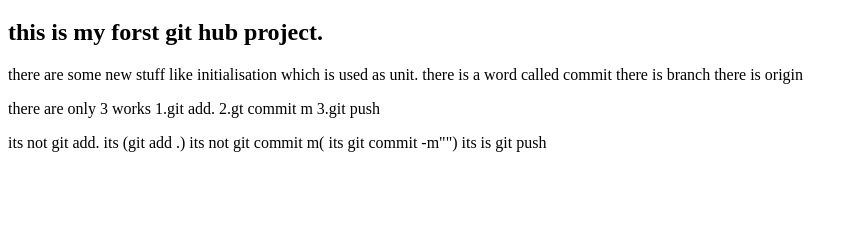
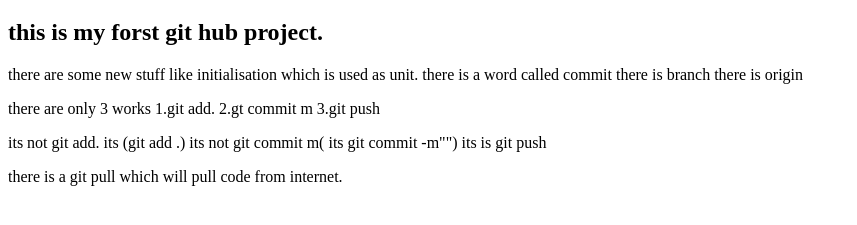
Before and after one commit to mhalamin978/my-first-site, a plain HTML site: page index.html in a window 1280 px wide. Shown: the part 61-286 px from the top of the page, without its empty margins (0-857 px from the left). Drawn offline with Linux system fonts and the light colour scheme.

Commit message:
added a p

```diff
--- a/index.html
+++ b/index.html
@@ -22,5 +22,10 @@
     <p> its not git add. its (git add .)
         its not git commit m( its git commit -m"")
         its is git push
+    </p>
+    <p>
+        there is a git pull
+        which will pull code from internet.
+    </p>
 </body>
 </html>
```
